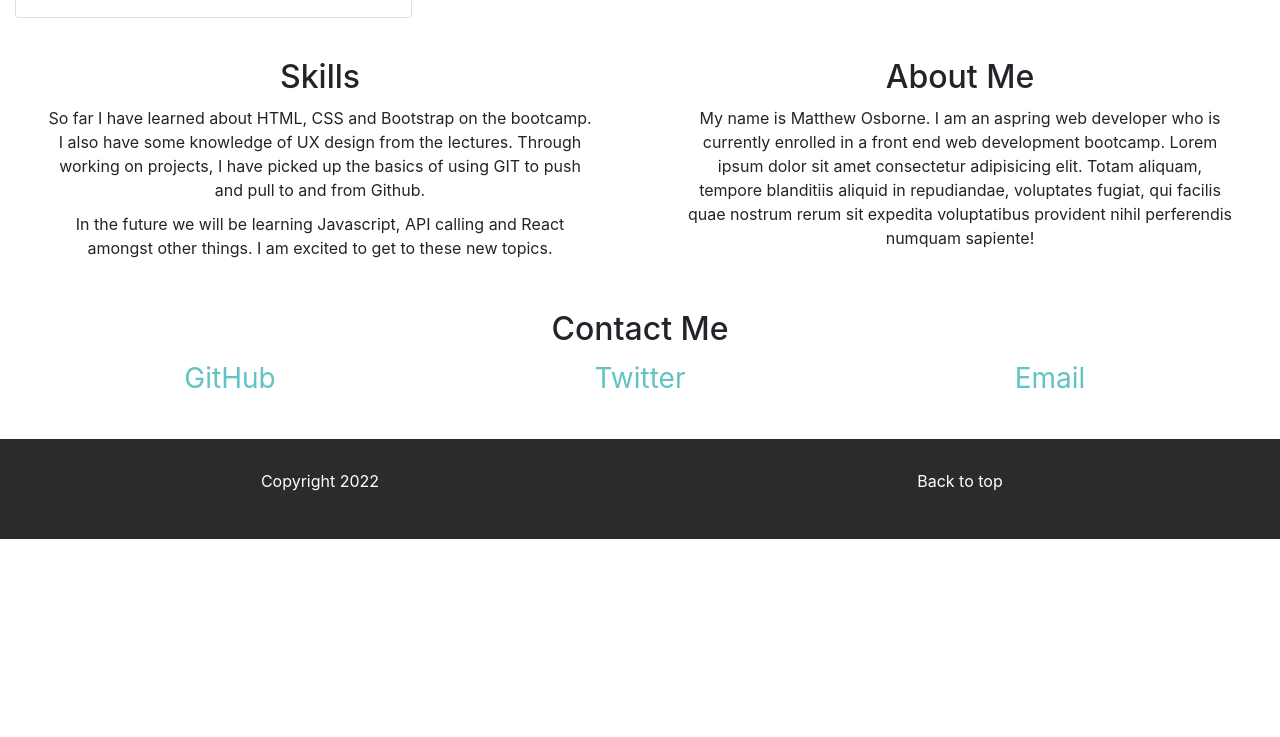
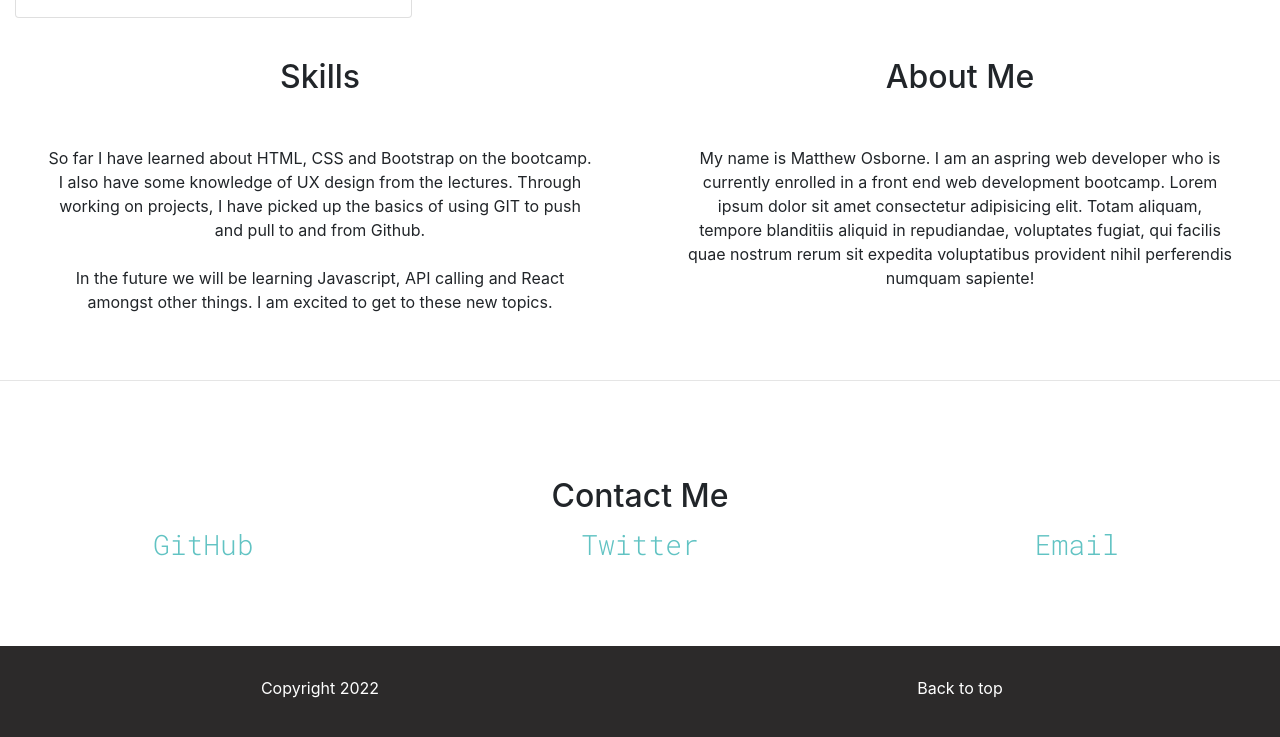
Before and after one commit to MOMatthewOsborne/Bootstrap-Portfolio, a plain HTML site: page index.html in a window 1280 px wide. Shown: the part 1245-1982 px from the top of the page. Before the commit the page ends 1784 px from the top, so only its background shows below. Drawn offline with nearby package versions, Linux system fonts and the light colour scheme.

Commit message:
added font from google font to links

```diff
--- a/css/styles.css
+++ b/css/styles.css
@@ -39,12 +39,13 @@ body {
 
 .about-para {
     margin: 10px 30px;
+    padding: 40px 0;
 }
 
 /* Footer */
 
 #footer {
-    padding: 40px;
+    padding: 80px 0;
 }
 
 .footBar {
@@ -61,6 +62,7 @@ body {
     color: rgb(97, 195, 195);
     font-size: 28px;
     padding: 15px 0;
+    font-family: 'Roboto Mono', monospace;
 }
 
 .link-foot:hover,
--- a/index.html
+++ b/index.html
@@ -8,6 +8,9 @@
     <link rel="stylesheet" href="https://cdn.jsdelivr.net/npm/bootstrap@4.3.1/dist/css/bootstrap.min.css"
         integrity="sha384-ggOyR0iXCbMQv3Xipma34MD+dH/1fQ784/j6cY/iJTQUOhcWr7x9JvoRxT2MZw1T" crossorigin="anonymous">
     <link rel="stylesheet" href="css\styles.css">
+    <link rel="preconnect" href="https://fonts.googleapis.com">
+    <link rel="preconnect" href="https://fonts.gstatic.com" crossorigin>
+    <link href="https://fonts.googleapis.com/css2?family=Roboto+Mono:wght@300&display=swap" rel="stylesheet">
     <title>My Portfolio</title>
 </head>
 
@@ -39,7 +42,7 @@
 
     <div class="jumbotron" style="background-image: url(images/hero.jpg) ; background-size: cover;">
         <h1 class="display-1">Welcome to my Portfolio</h1>
-        <h3 class="display-4">On this website you will find examples of my work.</h3>
+        <h4 class="display-4">On this website, you will find examples of my work.</h4>
         <hr class="my-4">
         <a class="btn btn-primary btn-lg jumbo-button" href="mailto:notmyemail@not.com" role="button">Email Me</a>
     </div>
@@ -119,8 +122,8 @@
                 <p class="about-para">So far I have learned about HTML, CSS and Bootstrap on the bootcamp. I also have
                     some knowledge of UX
                     design from the lectures. Through working on projects, I have picked up the basics of using GIT to
-                    push and pull to and from Github. </p>
-                <p class="about-para">In the future we will be learning Javascript, API calling and React amongst other
+                    push and pull to and from Github. <br><br>
+                    In the future we will be learning Javascript, API calling and React amongst other
                     things. I am
                     excited to get to these new topics.</p>
 
@@ -136,6 +139,8 @@
             </div>
         </div>
     </div>
+
+    <hr>
 
     <div class="container-fluid" id="footer">
         <h2>Contact Me</h2>
```
